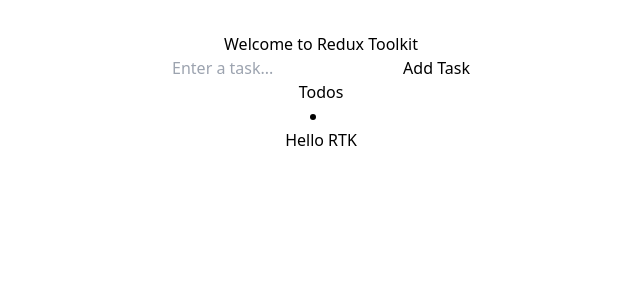
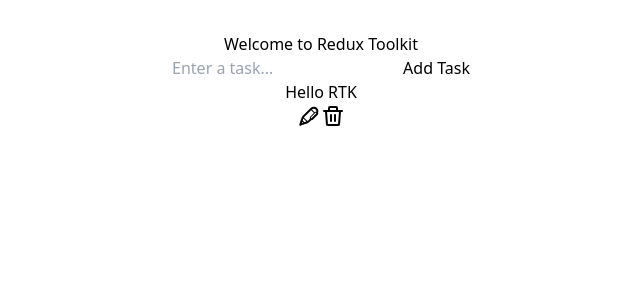
Before and after one commit to TBS96/manageTodosRTK, a React (Vite) app: page / in a window 1280 px wide. Shown: the top 300 px of the page, without its empty margins (319-959 px from the left). Built offline with nearby package versions, Linux system fonts and the light colour scheme.

Commit message:
updateTodo dispatched with edit and save btns
Signed-off-by: TBS96 <9tbs6@proton.me>

```diff
--- a/src/components/TodosList.jsx
+++ b/src/components/TodosList.jsx
@@ -1,4 +1,4 @@
-import React, { useEffect } from 'react'
+import React, { useEffect, useState } from 'react'
 import { useDispatch, useSelector } from 'react-redux'
 import { removeTodo, updateTodo } from '../features/todo/todoSlice'
 
@@ -7,23 +7,60 @@ const TodosList = () => {
   const todos = useSelector(state => state.todos)
   const dispatch = useDispatch()
 
+  const [editId, setEditId] = useState(null)
+  const [newTextValue, setNewTextValue] = useState('')
+
   useEffect(() => {
     localStorage.setItem('todos', JSON.stringify(todos))
   }, [todos])
 
+  const handleEditSave = (eachTodo) => {
+    if (editId === eachTodo.id) {
+      if (newTextValue.trim()) {
+        dispatch(updateTodo({ id: editId, newTextValue }));
+        setEditId(null);
+        setNewTextValue('');
+      }
+    }
+    else {
+      setEditId(eachTodo.id)
+      setNewTextValue(eachTodo.textValue)
+    }
+  }
+
   return (
     <>
-      <div>Todos</div>
+      <ul>
         {todos.map((eachTodo) => (
           <li key={eachTodo.id} className='mt-4 flex justify-between items-center bg-zinc-800 px-4 py-2 rounded-lg shadow-xl'>
 
+            {editId === eachTodo.id ? (
+              <input type="text" value={newTextValue} onChange={(e) => setNewTextValue(e.target.value)} className='text-black px-2 py-1 rounded-lg' placeholder='Edit & Save Changes...' />
+            ) : (
               <div className='text-white'>{eachTodo.textValue}</div>
+            )}
+
+            <div className='flex space-x-2'>
+              <button onClick={() => handleEditSave(eachTodo)} className={`text-white bg-blue-500 hover:bg-blue-600 py-1 px-3 rounded text-md ${editId === eachTodo.id ? "bg-green-500 hover:bg-green-600" : "bg-blue-500 hover:bg-blue-600"}`}>
+                {editId === eachTodo.id ? (
+                  <>
+                    <svg xmlns="http://www.w3.org/2000/svg" width="24" height="24" viewBox="0 0 24 24"><path fill="currentColor" fill-rule="evenodd" d="M3.49 6.237A2.814 2.814 0 0 1 6.283 3.75h10.742a.75.75 0 0 1 .495.186l2.76 2.424c.621.545.964 1.34.934 2.165l-.344 9.574a2.75 2.75 0 0 1-2.748 2.651H6.113a2.64 2.64 0 0 1-2.621-2.307a48 48 0 0 1-.064-11.686zm2.794-.987c-.667 0-1.228.5-1.305 1.161l-.06.52a46.6 46.6 0 0 0 .06 11.322c.074.57.56.997 1.134.997h.637V15c0-.966.784-1.75 1.75-1.75h7c.966 0 1.75.784 1.75 1.75v4.25h.873a1.25 1.25 0 0 0 1.25-1.205l.343-9.573a1.25 1.25 0 0 0-.424-.985L16.75 5.255V7.6A1.75 1.75 0 0 1 15 9.35H9A1.75 1.75 0 0 1 7.25 7.6V5.25zm2.466 0V7.6c0 .138.112.25.25.25h6a.25.25 0 0 0 .25-.25V5.25zm7 14h-7.5V15a.25.25 0 0 1 .25-.25h7a.25.25 0 0 1 .25.25z" clip-rule="evenodd"/></svg>
+                  </>
+                ) : (
+                  <>
+                    <svg xmlns="http://www.w3.org/2000/svg" width="24" height="24" viewBox="0 0 24 24"><path fill="currentColor" d="M21.329 7.207c0-1.212-.472-2.352-1.329-3.207s-1.996-1.329-3.207-1.329a4.5 4.5 0 0 0-3.18 1.304c-.027.025-7.967 7.964-7.967 7.964c-.373.373-.717.91-.967 1.514c-.195.473-1.979 5.863-2.336 6.939a1 1 0 0 0 1.263 1.263c1.076-.355 6.465-2.141 6.938-2.336c.603-.248 1.14-.592 1.515-.967l2.157-2.156l.076.01c.64 0 1.28-.244 1.769-.732l4.5-4.5a2.49 2.49 0 0 0 .588-2.572c.107-.386.18-.783.18-1.195M9.465 17.586c-.406.143-1.145.393-2.038.691l-1.704-1.704c.301-.894.551-1.634.691-2.038zm-4.097.047l.999.999l-1.498.499zm7.698-3.113l-2.42 2.42l-.235.18l-3.53-3.529l.18-.234l7.131-7.131l2.731 2.731l-3.69 3.69c-.513.512-.549 1.289-.167 1.873m6.08-4.959l-4.5 4.5a.5.5 0 0 1-.708 0a.5.5 0 0 1 0-.707l4.5-4.5a.5.5 0 0 1 .707 0a.5.5 0 0 1 .001.707m.107-1.764a1.49 1.49 0 0 0-1.521.35l-.102.102l-2.731-2.731l.078-.078c.984-.98 2.652-.981 3.608-.023a2.52 2.52 0 0 1 .743 1.793c.001.199-.03.394-.075.587"/></svg>
+                  </>
+                )}
+              </button>
 
               <button onClick={() => dispatch(removeTodo(eachTodo.id))} className='text-white bg-red-500 hover:bg-red-600 border-0 py-1 px-4 focus:outline-none rounded text-lg'>
-          <svg xmlns="http://www.w3.org/2000/svg" className='size-6' viewBox="0 0 24 24"><path fill="currentColor" d="M18 19a3 3 0 0 1-3 3H8a3 3 0 0 1-3-3V7H4V4h4.5l1-1h4l1 1H19v3h-1zM6 7v12a2 2 0 0 0 2 2h7a2 2 0 0 0 2-2V7zm12-1V5h-4l-1-1h-3L9 5H5v1zM8 9h1v10H8zm6 0h1v10h-1z"/></svg>
+              <svg xmlns="http://www.w3.org/2000/svg" width="24" height="24" viewBox="0 0 24 24"><path fill="currentColor" d="M7 4a2 2 0 0 1 2-2h6a2 2 0 0 1 2 2v2h4a1 1 0 1 1 0 2h-1.069l-.867 12.142A2 2 0 0 1 17.069 22H6.93a2 2 0 0 1-1.995-1.858L4.07 8H3a1 1 0 0 1 0-2h4zm2 2h6V4H9zM6.074 8l.857 12H17.07l.857-12zM10 10a1 1 0 0 1 1 1v6a1 1 0 1 1-2 0v-6a1 1 0 0 1 1-1m4 0a1 1 0 0 1 1 1v6a1 1 0 1 1-2 0v-6a1 1 0 0 1 1-1"/></svg>
               </button>
+            </div>
+
           </li>
         ))}
+      </ul>
     </>
   )
 }
```
Lines whose indentation alone changed are shown as unchanged.
